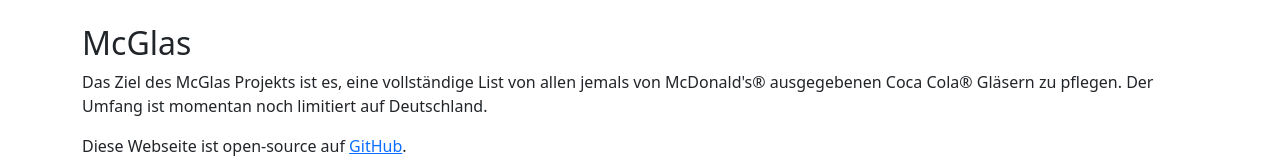
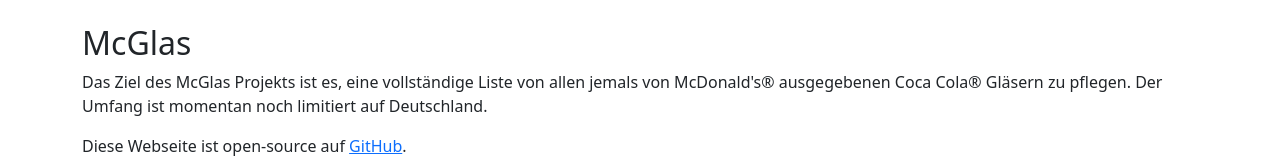
Before and after one commit to andaryjo/mcglas, a plain HTML site: page index.html in a window 1280 px wide. Shown: the top 168 px of the page. Drawn offline with nearby package versions, Linux system fonts and the light colour scheme.

Commit message:
fix typo

```diff
--- a/index.html
+++ b/index.html
@@ -46,7 +46,7 @@
         <br>
 
         <h2>McGlas</h2>
-        <p>Das Ziel des McGlas Projekts ist es, eine vollständige List von allen jemals von McDonald's® ausgegebenen Coca Cola® Gläsern zu pflegen. Der Umfang ist momentan noch limitiert auf
+        <p>Das Ziel des McGlas Projekts ist es, eine vollständige Liste von allen jemals von McDonald's® ausgegebenen Coca Cola® Gläsern zu pflegen. Der Umfang ist momentan noch limitiert auf
             Deutschland.</p>
         <p>Diese Webseite ist open-source auf <a href="https://github.com/andaryjo/mcglas" target="_blank">GitHub</a>.</p>
         <br>
@@ -62,7 +62,6 @@
                         <div class="col-lg-3 col-md-6">
 
                             <div class="card">
-                                <!--img class="card-img-top" x-bind:src="'./images/' + item.images[0] + '.jpg'"-->
                                 <div class="card-body">
                                     <h5 class="card-title" x-text="item.name"></h5>
 
```
